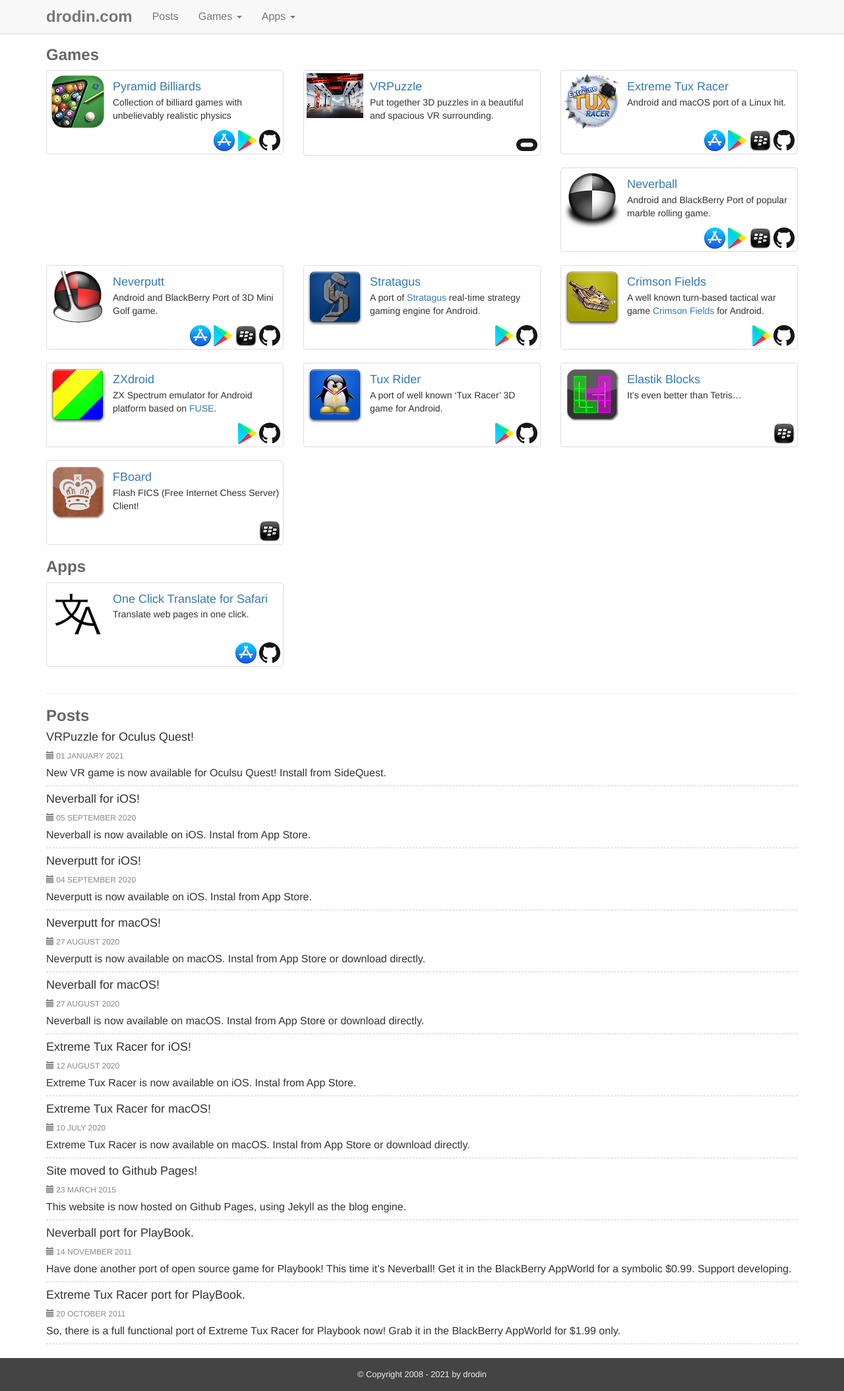
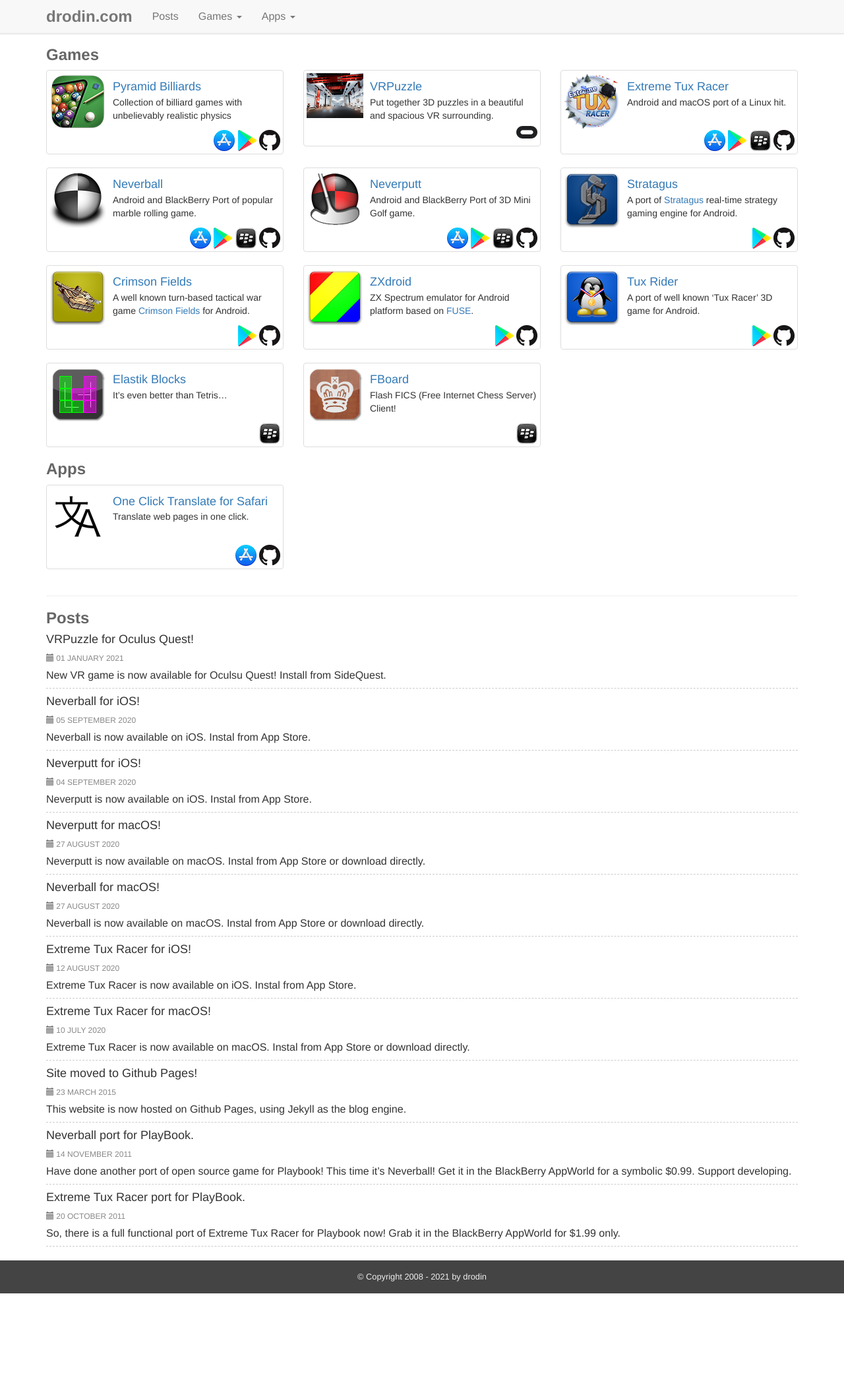
Before and after one commit to drodin/drodin.github.io, a Jekyll site: the page built from index.html, in a window 1280 px wide. Shown: the whole page at 66% size. Built offline with Jekyll 4.4.1, drawn with Linux system fonts in a browser that asks for light colours; after the commit the page ends 1961 px from its top, so only the background shows below that.

Commit message:
oculus icon fix

```diff
--- a/_includes/items-list.html
+++ b/_includes/items-list.html
@@ -22,7 +22,7 @@
             <a href="https://play.google.com/store/apps/details?id={{ item.market-android[0] }}"><img src="/assets/images/googleplay_logo.png"></a>
           {% endif %}
           {% if item.market-oculus %}
-            <a href="https://sidequestvr.com/app/{{ item.market-oculus[0] }}"><br><img src="/assets/images/oculus_logo.png"></a>
+            <a href="https://sidequestvr.com/app/{{ item.market-oculus[0] }}"><img src="/assets/images/oculus_logo.png"></a>
           {% endif %}
           {% if item.download-blackberry %}
             <a href="{{ item.download-blackberry[0] }}"><img src="/assets/images/blackberryworld_logo.png"></a>
```
Also changed, not shown: assets/images/oculus_logo.png.
